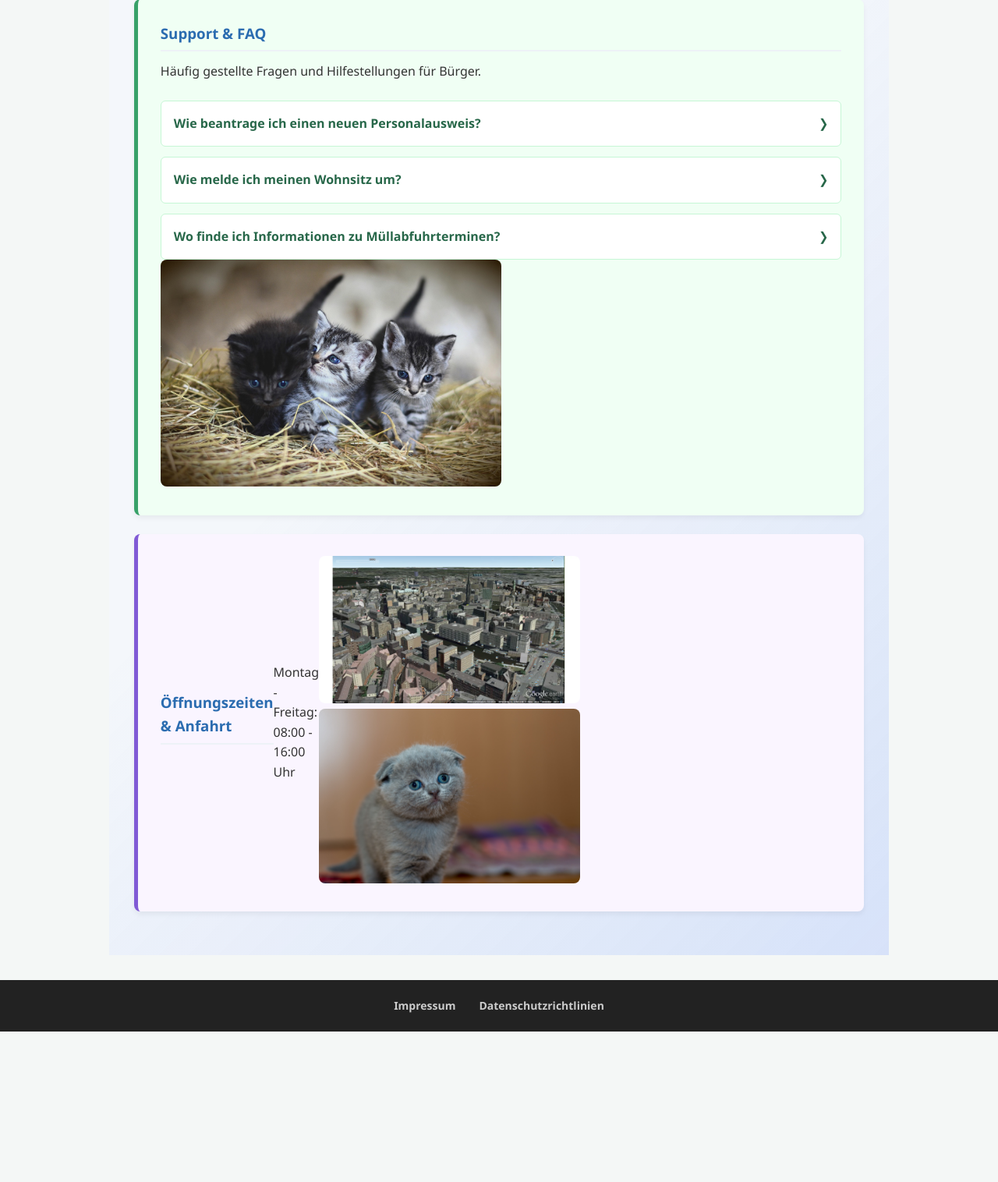
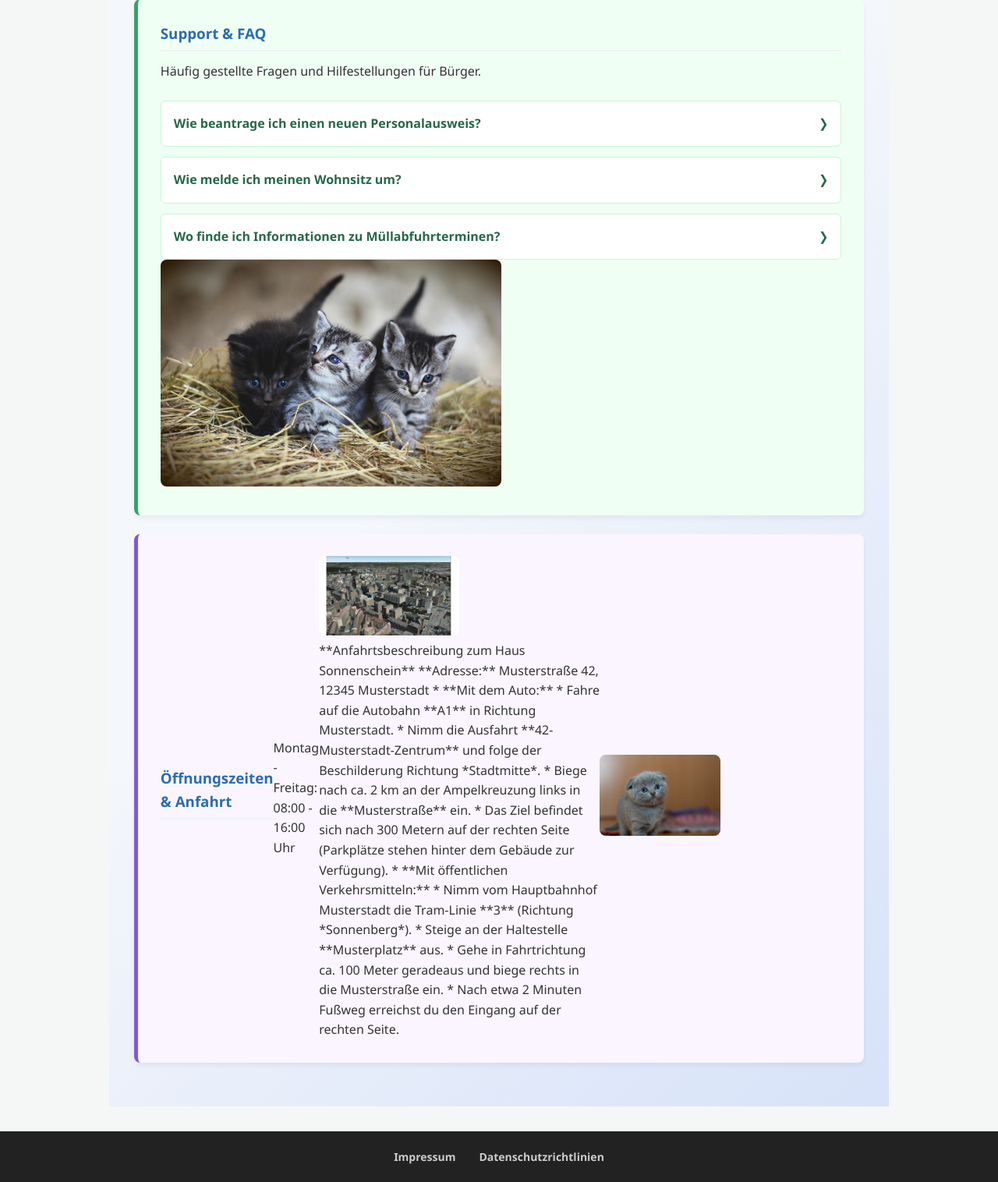
Before and after one commit to GFN-Svend/ScrumPraxisProjekt, a Flask app: page / in a window 1280 px wide. Shown: the part 1689-3205 px from the top of the page at 78% size. Before the commit the page ends 3012 px from the top, so only its background shows below. Run offline with Flask 3, Linux system fonts and the light colour scheme.

Commit message:
Anfahrtsweg beschreibung

```diff
--- a/app/templates/index.html
+++ b/app/templates/index.html
@@ -199,13 +199,30 @@
             >
           </div>
            <div>
-          <img
+          <p>**Anfahrtsbeschreibung zum Haus Sonnenschein**
+
+            **Adresse:** Musterstraße 42, 12345 Musterstadt
+
+            * **Mit dem Auto:**
+            * Fahre auf die Autobahn **A1** in Richtung Musterstadt.
+            * Nimm die Ausfahrt **42-Musterstadt-Zentrum** und folge der Beschilderung Richtung *Stadtmitte*.
+            * Biege nach ca. 2 km an der Ampelkreuzung links in die **Musterstraße** ein.
+            * Das Ziel befindet sich nach 300 Metern auf der rechten Seite (Parkplätze stehen hinter dem Gebäude zur Verfügung).
+
+
+            * **Mit öffentlichen Verkehrsmitteln:**
+            * Nimm vom Hauptbahnhof Musterstadt die Tram-Linie **3** (Richtung *Sonnenberg*).
+            * Steige an der Haltestelle **Musterplatz** aus.
+            * Gehe in Fahrtrichtung ca. 100 Meter geradeaus und biege rechts in die Musterstraße ein.
+            * Nach etwa 2 Minuten Fußweg erreichst du den Eingang auf der rechten Seite.
+          </p>
+        </div>
+        </div>
+        <div><img
             src="{{ url_for('static', filename='img/pexels-vatius-127028.jpg') }}"
             alt="Katzenbild 3"
             class="bilder"
-          />
-        </div>
-        </div>
+          /></div>
 
       </section>
     </main>
```
